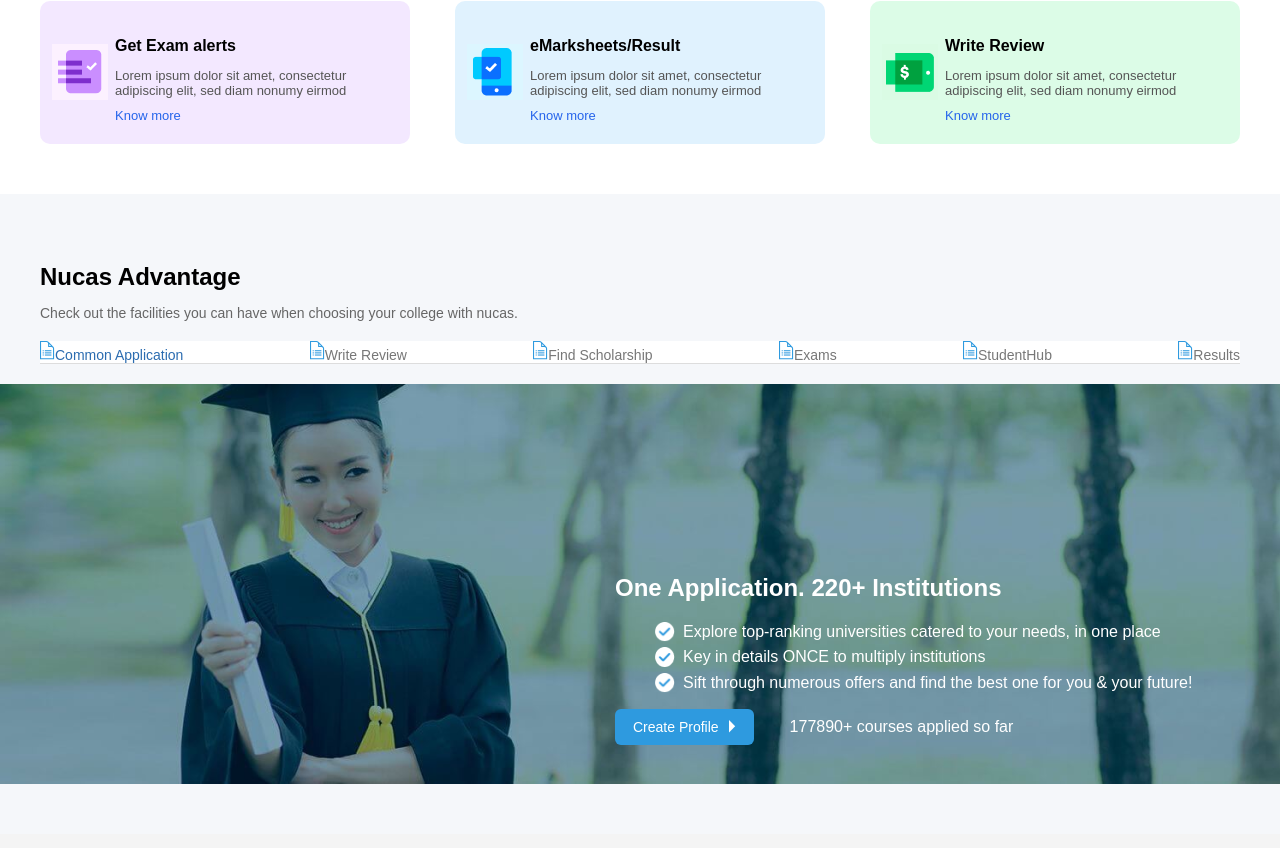
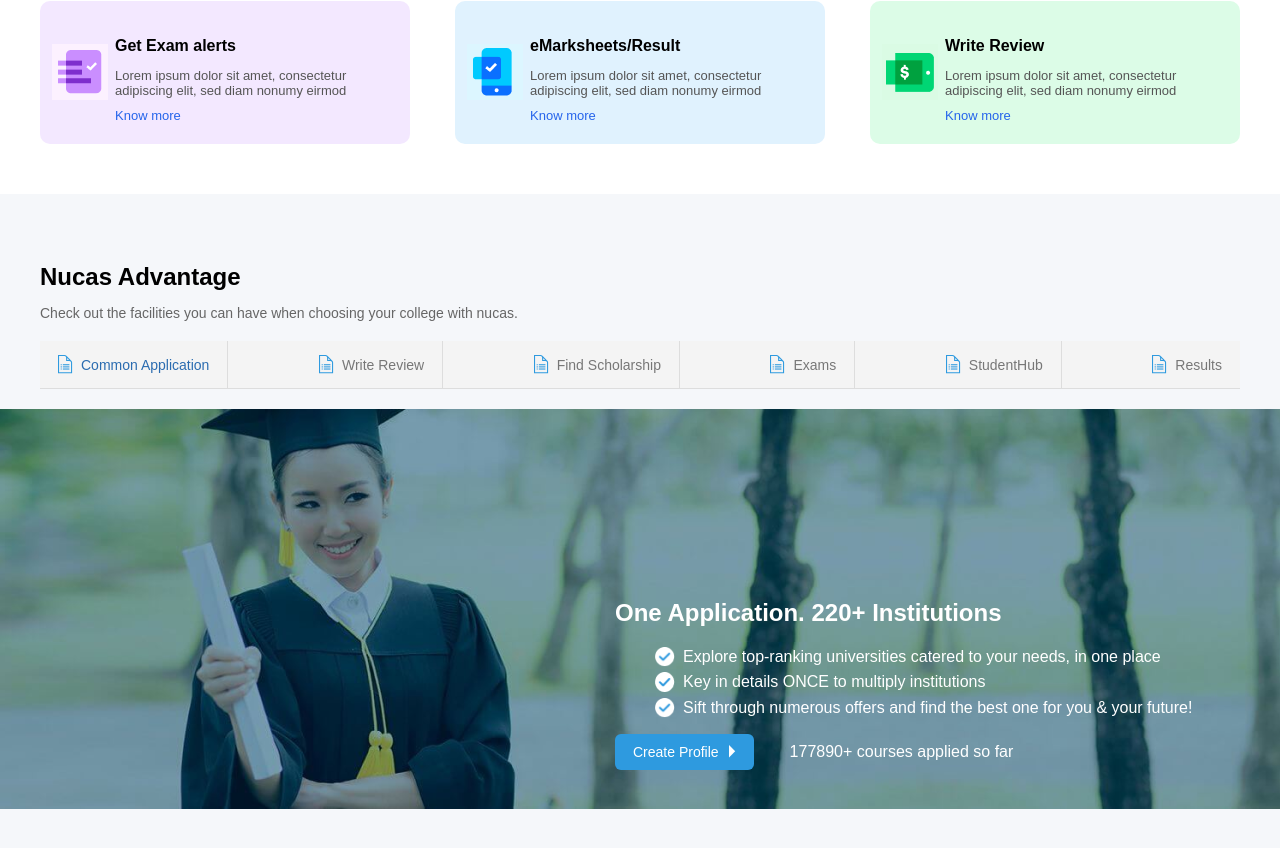
Before and after one commit to bibashmanjusubedi/schoolbharna-ui, a React (Vite) app: page / in a window 1280 px wide. Shown: the part 1868-2716 px from the top of the page. Built offline with nearby package versions, Linux system fonts and the light colour scheme.

Commit message:
CSS background for Advantage Tabs

```diff
--- a/src/components/layout/NucasAdvantage.css
+++ b/src/components/layout/NucasAdvantage.css
@@ -31,7 +31,7 @@
 .advantage-tabs-wrapper{
     width:100%;
     border-bottom:1px solid #ddd;
-    background:#fff;
+    background:#f4f4f4;
 }
 
 
@@ -39,7 +39,7 @@
     display:flex;
     justify-content: space-between;
     gap:25px;
-    background:#fff;
+    background:#f4f4f4;
     /* border-bottom:1px solid #ddd;
     padding-bottom:10px; */
 }
@@ -50,6 +50,17 @@
     color:#777;
     cursor:pointer;
     position:relative;
+    display:flex;
+    align-items:center;
+    gap:8px;
+    padding:14px 18px;
+    background:#f4f4f4;
+    border-right:1px solid #ddd;
+}
+
+
+.advantage-tabs span:last-child{
+    border-right:none;
 }
 
 .advantage-tabs .active{
```
